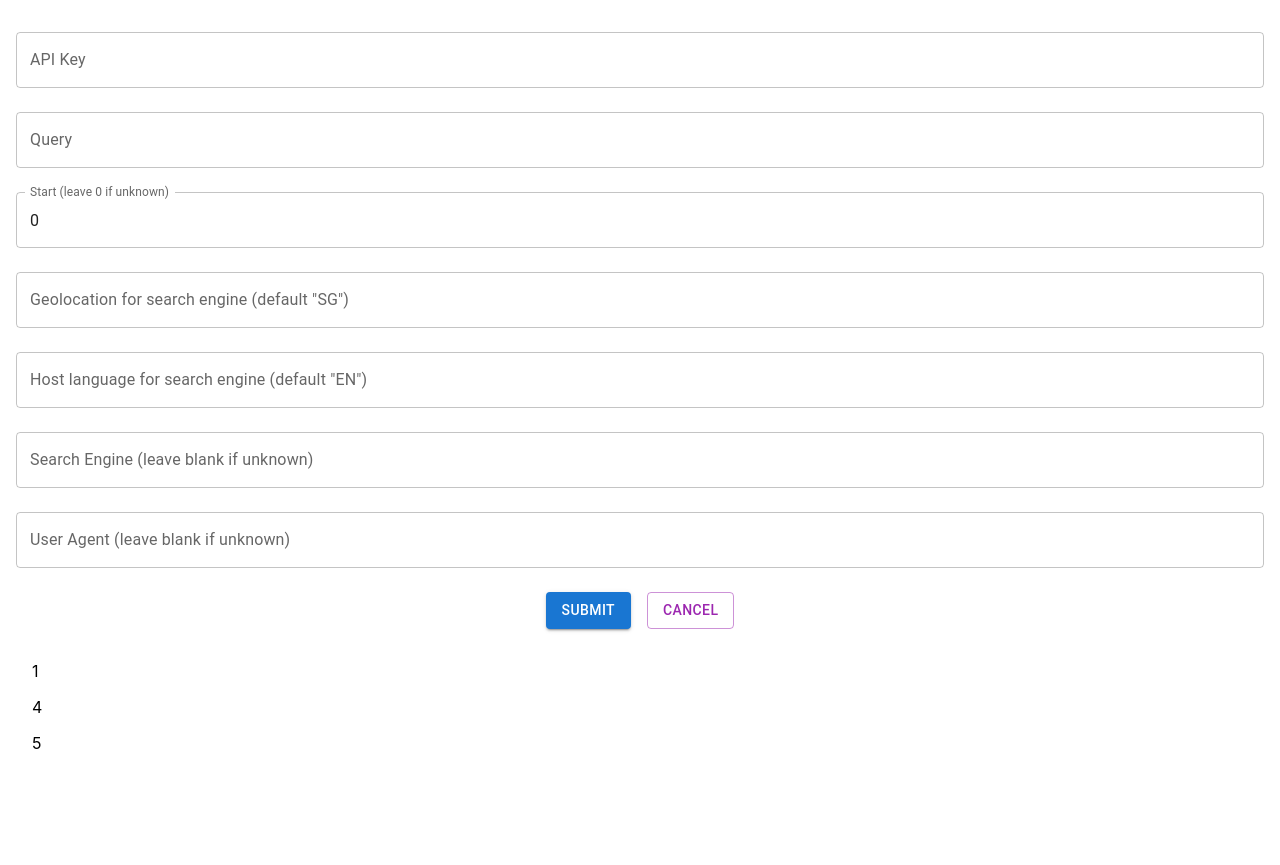
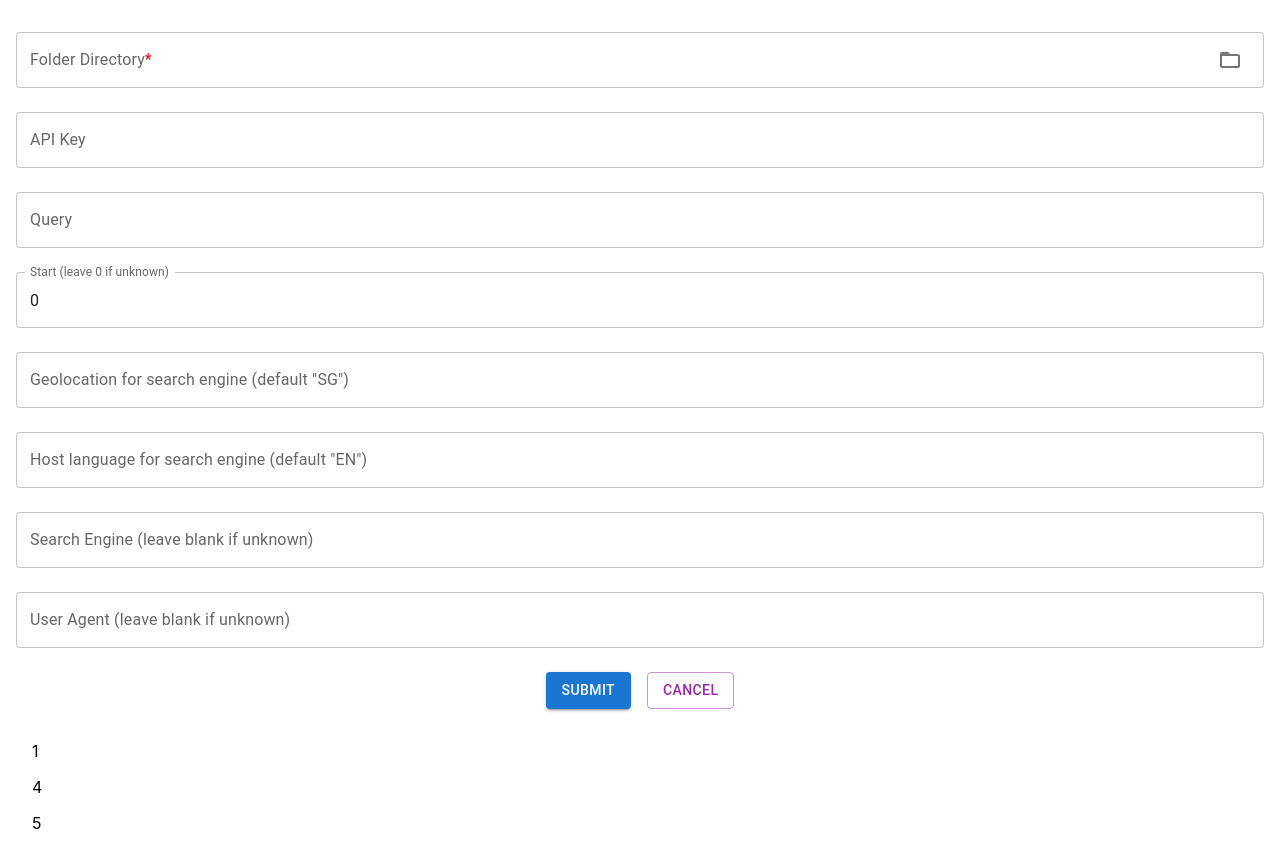
Before and after one commit to jonechong/image-labeller, a React (Create React App) app: page /download in a window 1280 px wide. Before the commit the page ends 800 px from the top, so only its background shows below. Built offline with nearby package versions, Linux system fonts and the light colour scheme.

Commit message:
feat: implemented folder directory

```diff
--- a/src/pages/ImageDownloader.js
+++ b/src/pages/ImageDownloader.js
@@ -1,7 +1,17 @@
 import React, { useState } from "react";
-import { Box, TextField, Button, List, ListItem } from "@mui/material";
+import {
+    Box,
+    TextField,
+    Button,
+    List,
+    ListItem,
+    InputAdornment,
+    IconButton,
+} from "@mui/material";
 import { useNavigate } from "react-router-dom";
 import AlertDialog from "../components/AlertDialog";
+import ActionButtons from "../components/ActionButtons";
+import FolderOpenIcon from "@mui/icons-material/FolderOpen";
 
 export default function ImageDownloader() {
     const navigate = useNavigate();
@@ -42,15 +52,36 @@ export default function ImageDownloader() {
         },
     ];
 
+    const openDirectoryDialog = async () => {
+        const folderPath = await window.api.openDirectoryDialog();
+        if (folderPath) {
+            setFolderPath(folderPath);
+        }
+    };
+
+    const directoryButtons = [
+        {
+            label: "Select Directory",
+            action: openDirectoryDialog,
+            variant: "contained",
+        },
+    ];
+
     const [arrayData, setArrayData] = useState([1, 4, 5]);
     const [showAlert, setShowAlert] = useState(false);
+    const [folderPath, setFolderPath] = useState("");
+
+    const handleDirectoryChange = (event) => {
+        setFolderPath(event.target.value);
+    };
 
     const validateInputs = () => {
         if (
             !inputs.apiKey ||
             !inputs.query ||
             inputs.start === "" ||
-            inputs.totalNum === ""
+            inputs.totalNum === "" ||
+            folderPath === ""
         ) {
             setShowAlert(true);
             return false;
@@ -81,6 +112,31 @@ export default function ImageDownloader() {
 
     return (
         <Box sx={{ margin: "auto", p: 2 }}>
+            <TextField
+                fullWidth
+                label={
+                    <>
+                        Folder Directory
+                        <span style={{ color: "red" }}>*</span>
+                    </>
+                }
+                value={folderPath}
+                onChange={handleDirectoryChange}
+                margin="normal"
+                variant="outlined"
+                InputProps={{
+                    endAdornment: (
+                        <InputAdornment position="end">
+                            <IconButton
+                                aria-label="open directory"
+                                onClick={openDirectoryDialog}
+                            >
+                                <FolderOpenIcon />
+                            </IconButton>
+                        </InputAdornment>
+                    ),
+                }}
+            />
             {fieldsConfig.map(({ label, name, type }, index) => (
                 <TextField
                     key={index}
```
